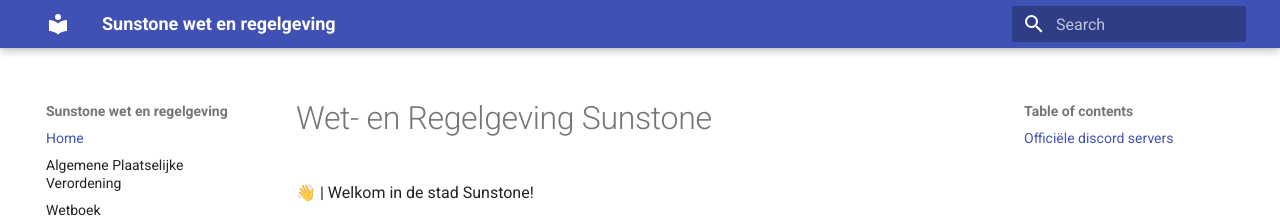
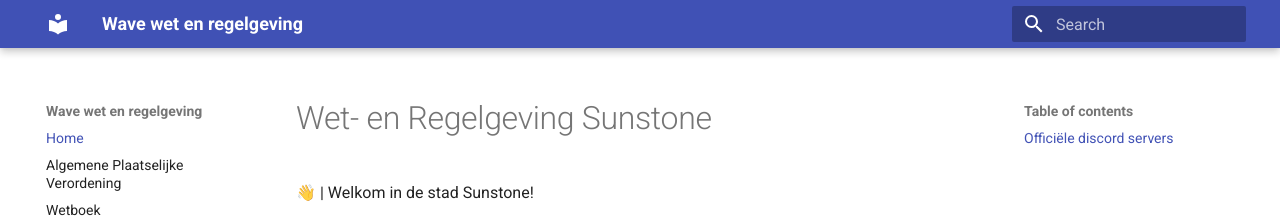
Before and after one commit to mickjoel/wetboek.sunstone, an MkDocs documentation site: the page built from docs/index.md, in a window 1280 px wide. Shown: the top 218 px of the page. Built offline with MkDocs 1.6.1 and Material for MkDocs 9.7.7, drawn with Linux system fonts in a browser that asks for light colours.

Commit message:
Update mkdocs.yml

```diff
--- a/mkdocs.yml
+++ b/mkdocs.yml
@@ -1,4 +1,4 @@
-site_name: Sunstone wet en regelgeving
+site_name: Wave wet en regelgeving
 
 theme:
   name: material
```
